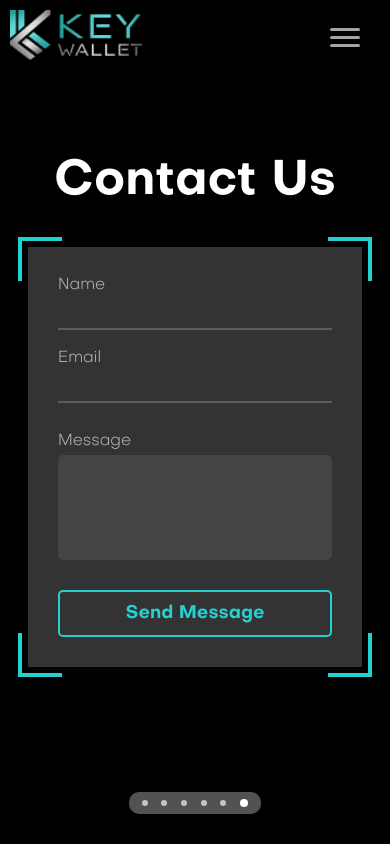
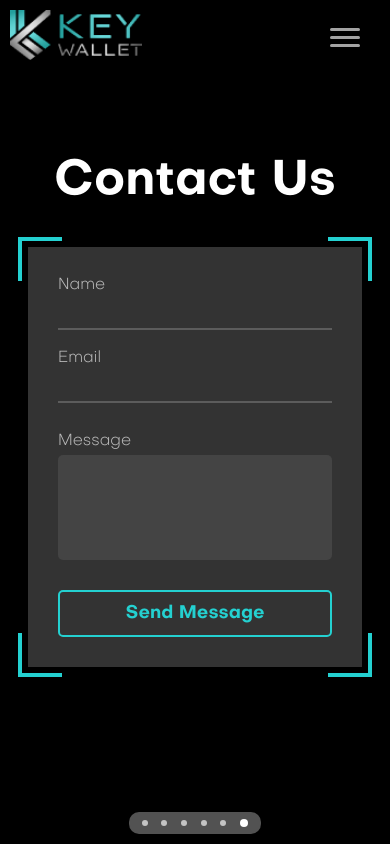
Before and after one commit to tinchomengo/key-wallet-react, a React (Create React App) app: page /contact in a window 390 px wide. Shown: the top 844 px of the page. Built offline with nearby package versions, Linux system fonts and the light colour scheme.

Commit message:
second test

```diff
--- a/src/styles/CustomNavbar.css
+++ b/src/styles/CustomNavbar.css
@@ -172,8 +172,9 @@
   /* Position the dot-container below the mobile navbar */
   .dot-container {
     position: relative;
-    top: 530;
+    bottom: 0;
     margin-top: 10px;
+    margin-bottom: 10px;
   }
 
   .hamburger {
```
